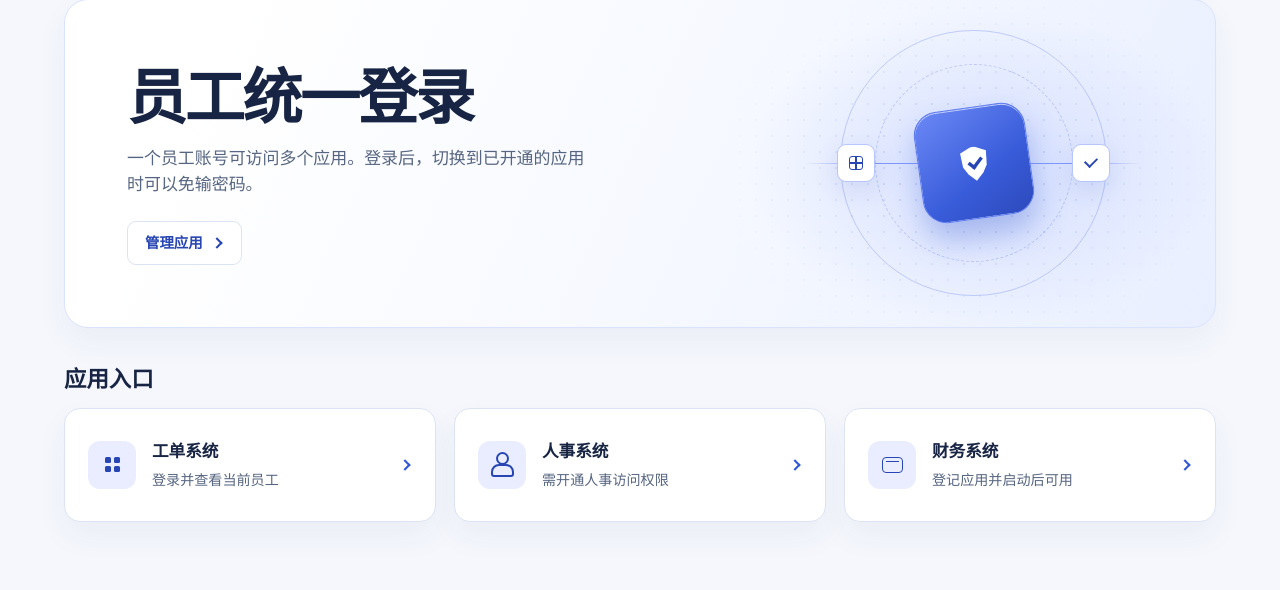
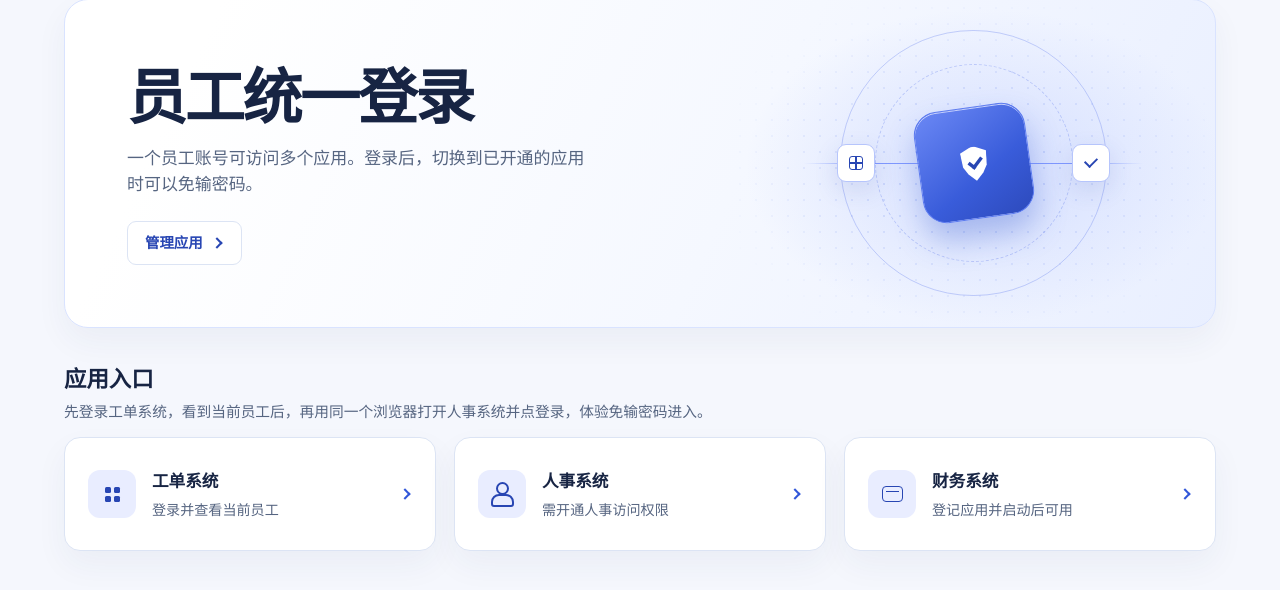
Before and after one commit to Colahenmang/oidc-auth-center, a Spring Boot app: page / in a window 1280 px wide. Shown: the part 150-740 px from the top of the page. Run offline with Spring Boot 4, Linux system fonts and the light colour scheme; some of the project's set-up classes (security, data sources, template engines, error pages and the like) are left out, and stand-ins take their place.

Commit message:
Add a single sign-on demo hint to the home page

```diff
--- a/auth-server/src/main/resources/static/style.css
+++ b/auth-server/src/main/resources/static/style.css
@@ -238,6 +238,7 @@ code, .url-field { font-family: "IBM Plex Mono", Consolas, monospace; }
     scroll-margin-top: 20px;
 }
 .application-entry h2 { font-size: 1.4rem; }
+.application-entry__hint { margin-top: 7px; color: var(--muted); font-size: .92rem; }
 .destinations {
     display: grid;
     grid-template-columns: repeat(auto-fit, minmax(min(100%, 250px), 1fr));
--- a/auth-server/src/main/resources/templates/home.html
+++ b/auth-server/src/main/resources/templates/home.html
@@ -16,6 +16,7 @@
     </section>
     <section class="application-entry" id="applications" aria-labelledby="applications-title">
         <h2 id="applications-title">应用入口</h2>
+        <p class="application-entry__hint">先登录工单系统，看到当前员工后，再用同一个浏览器打开人事系统并点登录，体验免输密码进入。</p>
         <nav class="destinations" aria-label="业务系统">
             <a class="destination" href="http://127.0.0.1:8081/">
                 <span class="symbol symbol--grid" aria-hidden="true"></span>
```
